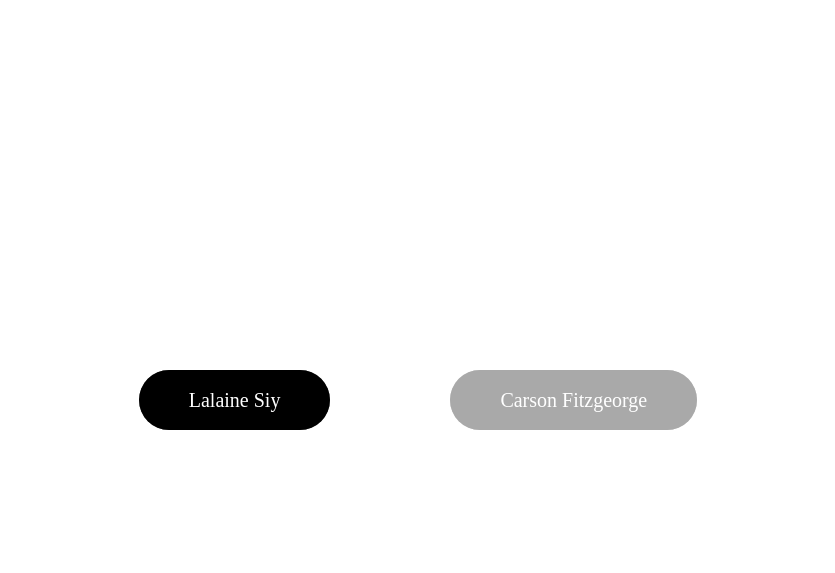
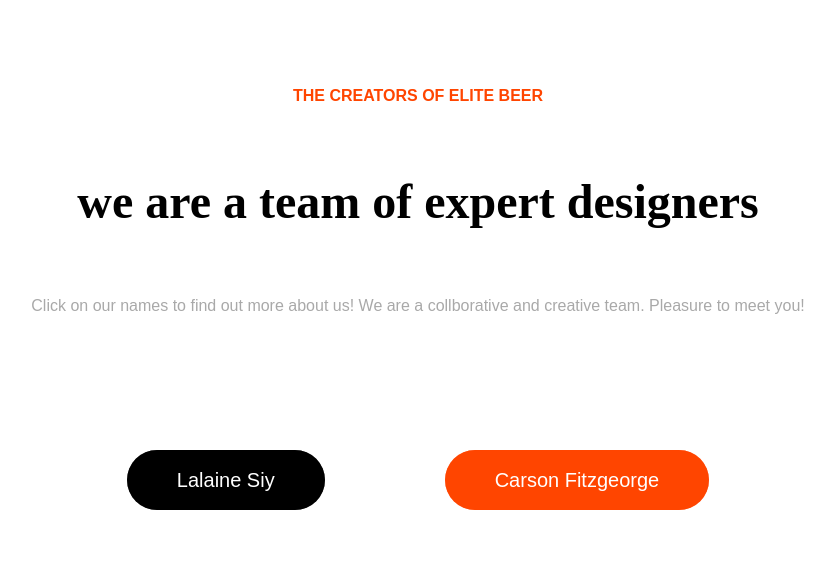
Before and after one commit to milkfirst/Siy_L_Fitzgeorge_C_Dynamic-Team-Page, a plain HTML site: page index.html in a window 1280 px wide. Shown: the whole page, without its empty margins (222-1057 px from the left). Drawn offline with Linux system fonts and the light colour scheme.

Commit message:
everything so far!

```diff
--- a/css/main.css
+++ b/css/main.css
@@ -23,18 +23,52 @@ img {
 }
 
 body    {
-    font-family: 'Times New Roman', Times, serif;
+    font-family: Arial, Helvetica, sans-serif;
 }
 
-/* Main Page */
+/* ------------- HEADER ------------- */
+
+.mainHeader {
+    display: flex;
+    justify-content: center;
+    align-items: center;
+    min-height: 400px;
+    text-align: center;
+}
+
+.mainHeader h1  {
+    font-size: 1.0rem;
+    font-weight: bold;
+    line-height: 1.2;
+    color: orangered;
+}
+
+.mainHeader h2  {
+    font-family: 'Times New Roman', Times, serif;
+    font-size: 3rem;
+    font-weight: bold;
+    line-height: 4;
+}
+
+.mainHeader p   {
+    color: darkgray;
+}
+
+.header .container  {
+    display: flex;
+    align-items: center;
+    justify-content: space-between;
+}
+
+/* ------------- MAIN PAGE ------------- */
 .container  {
-    height: 100%;
+    height: 20%;
     display: flex;
     align-items: center;
     justify-content: center;
 }
 
-/* Buttons */
+/* ------------- BUTTONS ------------- */
 .buttons   {
     display: flex;
     flex-direction: row;
@@ -49,6 +83,7 @@ body    {
     justify-content: space-between;
 }
 
+/* ------------- LIL BUTTON ------------- */
 .lil-button {
     background: #000;
     color: #fff;
@@ -82,9 +117,9 @@ body    {
     transform: translate(12px, 12px);
 }
 
-/* Carson Button */
+/* ------------- CARSON BUTTON ------------- */
 .car-button {
-    background: darkgray;
+    background: orangered;
     color: #fff;
     border-radius: 100px;
     transition: transforom 0.3s ease;
@@ -94,7 +129,7 @@ body    {
     content: "";
     position: absolute;
     opacity: 0.3;
-    background: darkgray;
+    background: orangered;
     border-radius: inherit;
     width: 100%;
     height: 100%;
@@ -115,3 +150,16 @@ body    {
 .car-button:hover::before   {
     transform: translate(12px, 12px);
 }
+
+@media (max-width: 768px) {
+    .header .container  {
+        flex-direction: column;
+        padding-top: 5px;
+        text-align: center;
+    }
+
+    .body .container    {
+        display: block;
+        text-align: center;
+    }
+}
--- a/index.html
+++ b/index.html
@@ -10,29 +10,21 @@
     <h1 class="hide">Dynamic Team Page</h1>
 </head>
 
-<!-- MAIN PAGE -->
-<!--
-<body>
+<header class="mainHeader">
     <div class="container">
-        <header class="mainHeader">
-            <div id="mainLogo"></div>
-            <!-- insert Elite Beer Logo -->
-            <!--
-        </header>
-        <section class="teamIntro">
-            <h2 class="title">Elite Beer's Amazing Team</h2>
-        </section>
-        <section class="teamBios">
-            <div class="buttons">
-                <a href="#" class="lil-button">Lalaine Siy</a>
-                <a href="#" class="car-button">Carson Fitzgeorge</a>
-            </div>
-            <!-- INSERT PICTURES HERE AFTER -->
-            <!---
-        </section>
+        <!-- INSERT ELITE BEER LOGO HERE -->
+        <!--
+        <img src="" alt="Elite Beer Logo">
+        --->
+        <div>
+            <h1>THE CREATORS OF ELITE BEER</h1>
+            <h2>we are a team of expert designers</h2>
+            <p>
+                Click on our names to find out more about us! We are a collborative and creative team. Pleasure to meet you!
+            </p>
+        </div>
     </div>
-</body>
--->
+</header>
 
 <body>
     <div class="container">
@@ -42,7 +34,6 @@
         </div>
     </div>
     <!-- INSERT PICTURES HERE AFTER -->
-
 </body>
     <script src="js/main.js"></script>
 </html>
```
Also changed, not shown: 1 other file.
